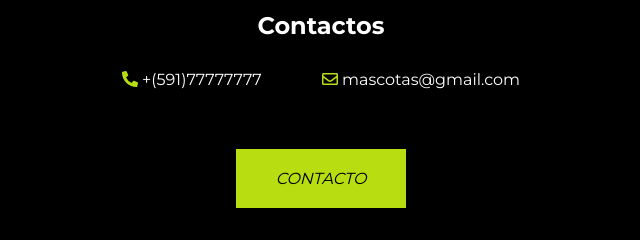
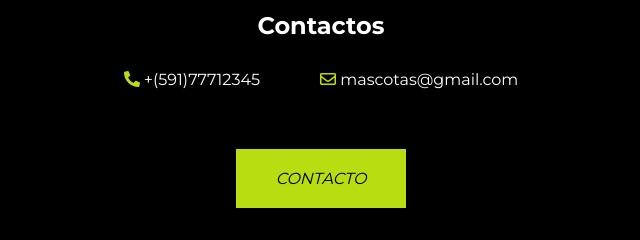
Before and after one commit to RamirezInformation/proyecto-mascotas, a plain HTML site: page index.html in a window 1280 px wide. Shown: the part 1300-1540 px from the top of the page, 319-959 px from the left. Drawn offline with nearby package versions, Linux system fonts and the light colour scheme.

```diff
--- a/index.html
+++ b/index.html
@@ -118,7 +118,7 @@
             <h2>Contactos</h2>
             <div class="info">
                 <p><i class="fas fa-phone-alt"></i>
-                +(591)77777777</p>
+                +(591)77712345</p>
                 <p><i class="far fa-envelope"></i>
                     mascotas@gmail.com</p>
             </div>
```
